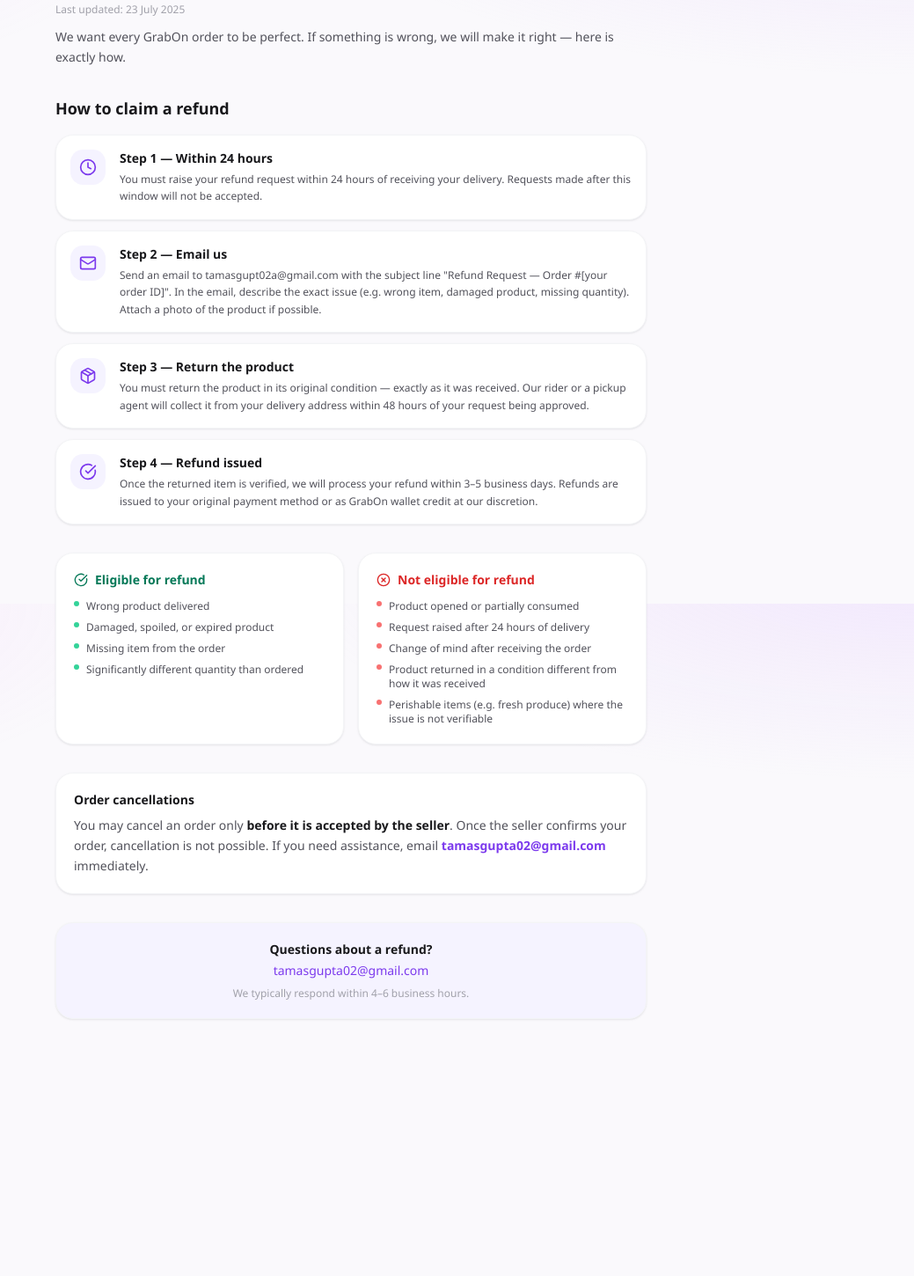
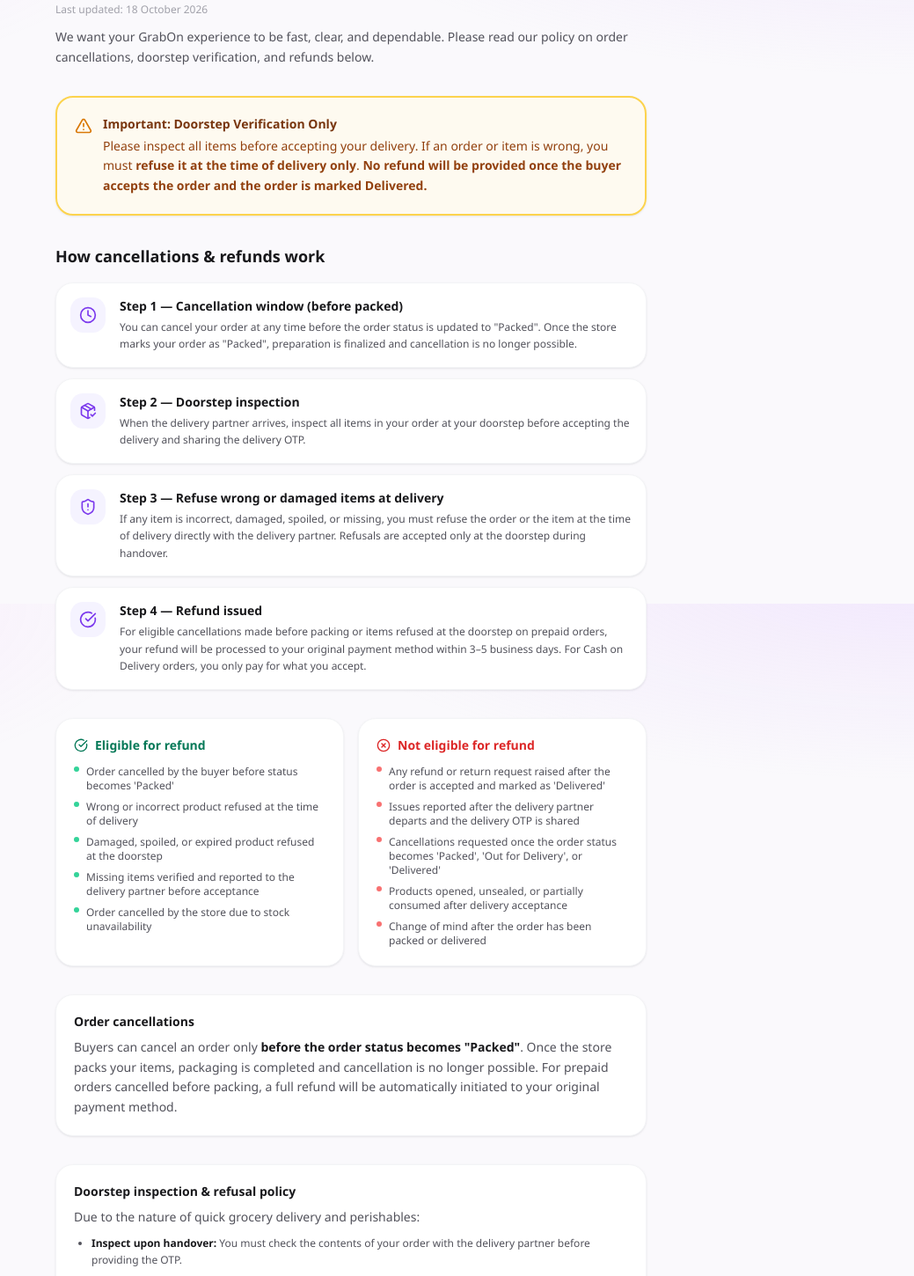
Before and after one commit to TamasGupta/QuickPick, a Next.js app: page /refund-policy in a window 1280 px wide. Shown: the part 114-1564 px from the top of the page at 88% size, without its empty margins (241-1280 px from the left). Before the commit the page ends 1312 px from the top, so only its background shows below. Built offline with nearby package versions, Linux system fonts and the light colour scheme; no server answers.

Commit message:
Updated refund and cancellation policy

```diff
--- a/src/app/privacy/page.tsx
+++ b/src/app/privacy/page.tsx
@@ -27,7 +27,7 @@ const SECTIONS = [
   },
   {
     title: "5. Data retention",
-    body: `We retain your account data for as long as your account is active. You may request deletion of your account and associated data at any time by emailing tamasgupt02a@gmail.com. We will process the request within 30 days.`,
+    body: `We retain your account data for as long as your account is active. You may request deletion of your account and associated data at any time by emailing tamasgupta02@gmail.com. We will process the request within 30 days.`,
   },
   {
     title: "6. Cookies & local storage",
--- a/src/app/refund-policy/page.tsx
+++ b/src/app/refund-policy/page.tsx
@@ -1,50 +1,51 @@
 import type { Metadata } from "next";
-import { Clock, Mail, Package, CheckCircle, XCircle } from "lucide-react";
+import { Clock, ShieldAlert, PackageCheck, CheckCircle, XCircle, AlertTriangle } from "lucide-react";
 
 export const metadata: Metadata = {
   title: "Refund & Cancellation Policy",
   description:
-    "GrabOn Refund and Cancellation Policy — how to request a refund and what to expect.",
+    "GrabOn Refund and Cancellation Policy — rules on order cancellations, doorstep inspection, and refunds.",
 };
 
-const LAST_UPDATED = "23 July 2025";
+const LAST_UPDATED = "18 October 2026";
 
 const STEPS = [
   {
     icon: Clock,
-    step: "Step 1 — Within 24 hours",
-    body: "You must raise your refund request within 24 hours of receiving your delivery. Requests made after this window will not be accepted.",
+    step: "Step 1 — Cancellation window (before packed)",
+    body: "You can cancel your order at any time before the order status is updated to \"Packed\". Once the store marks your order as \"Packed\", preparation is finalized and cancellation is no longer possible.",
   },
   {
-    icon: Mail,
-    step: "Step 2 — Email us",
-    body: "Send an email to tamasgupt02a@gmail.com with the subject line \"Refund Request — Order #[your order ID]\". In the email, describe the exact issue (e.g. wrong item, damaged product, missing quantity). Attach a photo of the product if possible.",
+    icon: PackageCheck,
+    step: "Step 2 — Doorstep inspection",
+    body: "When the delivery partner arrives, inspect all items in your order at your doorstep before accepting the delivery and sharing the delivery OTP.",
   },
   {
-    icon: Package,
-    step: "Step 3 — Return the product",
-    body: "You must return the product in its original condition — exactly as it was received. Our rider or a pickup agent will collect it from your delivery address within 48 hours of your request being approved.",
+    icon: ShieldAlert,
+    step: "Step 3 — Refuse wrong or damaged items at delivery",
+    body: "If any item is incorrect, damaged, spoiled, or missing, you must refuse the order or the item at the time of delivery directly with the delivery partner. Refusals are accepted only at the doorstep during handover.",
   },
   {
     icon: CheckCircle,
     step: "Step 4 — Refund issued",
-    body: "Once the returned item is verified, we will process your refund within 3–5 business days. Refunds are issued to your original payment method or as GrabOn wallet credit at our discretion.",
+    body: "For eligible cancellations made before packing or items refused at the doorstep on prepaid orders, your refund will be processed to your original payment method within 3–5 business days. For Cash on Delivery orders, you only pay for what you accept.",
   },
 ];
 
 const ELIGIBLE = [
-  "Wrong product delivered",
-  "Damaged, spoiled, or expired product",
-  "Missing item from the order",
-  "Significantly different quantity than ordered",
+  "Order cancelled by the buyer before status becomes 'Packed'",
+  "Wrong or incorrect product refused at the time of delivery",
+  "Damaged, spoiled, or expired product refused at the doorstep",
+  "Missing items verified and reported to the delivery partner before acceptance",
+  "Order cancelled by the store due to stock unavailability",
 ];
 
 const NOT_ELIGIBLE = [
-  "Product opened or partially consumed",
-  "Request raised after 24 hours of delivery",
-  "Change of mind after receiving the order",
-  "Product returned in a condition different from how it was received",
-  "Perishable items (e.g. fresh produce) where the issue is not verifiable",
+  "Any refund or return request raised after the order is accepted and marked as 'Delivered'",
+  "Issues reported after the delivery partner departs and the delivery OTP is shared",
+  "Cancellations requested once the order status becomes 'Packed', 'Out for Delivery', or 'Delivered'",
+  "Products opened, unsealed, or partially consumed after delivery acceptance",
+  "Change of mind after the order has been packed or delivered",
 ];
 
 export default function RefundPolicyPage() {
@@ -59,15 +60,35 @@ export default function RefundPolicyPage() {
           Last updated: {LAST_UPDATED}
         </p>
         <p className="mt-3 text-sm leading-relaxed text-ink-soft">
-          We want every GrabOn order to be perfect. If something is wrong, we
-          will make it right — here is exactly how.
+          We want your GrabOn experience to be fast, clear, and dependable.
+          Please read our policy on order cancellations, doorstep verification,
+          and refunds below.
         </p>
       </div>
 
-      {/* How to claim a refund */}
+      {/* Critical Policy Banner */}
+      <div className="card border-2 border-amber-300 bg-amber-50/70 p-5">
+        <div className="flex items-start gap-3">
+          <AlertTriangle className="mt-0.5 h-5 w-5 shrink-0 text-amber-600" />
+          <div className="text-sm">
+            <p className="font-bold text-amber-900">
+              Important: Doorstep Verification Only
+            </p>
+            <p className="mt-1 leading-relaxed text-amber-800">
+              Please inspect all items before accepting your delivery. If an order or item is wrong, you must{" "}
+              <strong>refuse it at the time of delivery only</strong>.{" "}
+              <strong>
+                No refund will be provided once the buyer accepts the order and the order is marked Delivered.
+              </strong>
+            </p>
+          </div>
+        </div>
+      </div>
+
+      {/* How cancellations & refunds work */}
       <div>
         <h2 className="mb-4 text-lg font-extrabold text-ink">
-          How to claim a refund
+          How cancellations &amp; refunds work
         </h2>
         <div className="space-y-3">
           {STEPS.map((s) => (
@@ -129,21 +150,38 @@ export default function RefundPolicyPage() {
           Order cancellations
         </h2>
         <p className="text-sm leading-relaxed text-ink-soft">
-          You may cancel an order only <strong className="text-ink">before it is accepted by the seller</strong>. Once the seller confirms your order, cancellation is not possible. If you need assistance, email{" "}
-          <a
-            href="mailto:tamasgupta02@gmail.com"
-            className="font-semibold text-brand-600 underline-offset-2 hover:underline"
-          >
-            tamasgupta02@gmail.com
-          </a>{" "}
-          immediately.
+          Buyers can cancel an order only{" "}
+          <strong className="text-ink">before the order status becomes &quot;Packed&quot;</strong>.
+          Once the store packs your items, packaging is completed and cancellation is no longer possible.
+          For prepaid orders cancelled before packing, a full refund will be automatically initiated to your original payment method.
         </p>
+      </div>
+
+      {/* Doorstep Inspection & Delivery Acceptance Details */}
+      <div className="card p-5">
+        <h2 className="mb-2 text-sm font-bold text-ink">
+          Doorstep inspection &amp; refusal policy
+        </h2>
+        <p className="text-sm leading-relaxed text-ink-soft">
+          Due to the nature of quick grocery delivery and perishables:
+        </p>
+        <ul className="mt-2 list-disc space-y-1.5 pl-5 text-xs text-ink-soft leading-relaxed">
+          <li>
+            <strong className="text-ink">Inspect upon handover:</strong> You must check the contents of your order with the delivery partner before providing the OTP.
+          </li>
+          <li>
+            <strong className="text-ink">Refusal at delivery only:</strong> If an item is incorrect, expired, or damaged, you must refuse it at the time of delivery directly with the delivery partner.
+          </li>
+          <li>
+            <strong className="text-ink">No refund after delivery:</strong> No refund will be provided once the buyer accepts the order and the order is marked Delivered. Claims cannot be made after the delivery partner departs.
+          </li>
+        </ul>
       </div>
 
       {/* Contact */}
       <div className="card bg-brand-50 p-5 text-center">
         <p className="text-sm font-semibold text-ink">
-          Questions about a refund?
+          Questions about our policy?
         </p>
         <a
           href="mailto:tamasgupta02@gmail.com"
--- a/src/app/terms/page.tsx
+++ b/src/app/terms/page.tsx
@@ -6,7 +6,7 @@ export const metadata: Metadata = {
     "GrabOn Terms and Conditions — your rights and obligations when using our grocery delivery platform.",
 };
 
-const LAST_UPDATED = "23 July 2025";
+const LAST_UPDATED = "18 October 2026";
 
 const SECTIONS = [
   {
@@ -22,12 +22,12 @@ const SECTIONS = [
     body: `To place orders you must create an account using your phone number. You are responsible for maintaining the confidentiality of your account and for all activities that occur under it. Notify us immediately at tamasgupta02@gmail.com if you suspect unauthorised access to your account.`,
   },
   {
-    title: "4. Orders & payment",
-    body: `• All prices displayed on GrabOn are inclusive of applicable taxes.\n• Orders are subject to product availability. If an item becomes unavailable after your order is placed, we will notify you and offer a refund for that item.\n• Payments are processed at the time of checkout. Currently we support Cash on Delivery and online payment options as shown in the app.\n• GrabOn reserves the right to cancel any order that appears fraudulent or violates these terms.`,
+    title: "4. Orders, payment & cancellation",
+    body: `• All prices displayed on GrabOn are inclusive of applicable taxes.\n• Orders are subject to product availability. If an item becomes unavailable after your order is placed, we will notify you and offer a refund for that item.\n• Payments are processed at the time of checkout. Currently we support Cash on Delivery and online payment options as shown in the app.\n• **Cancellation Window:** Buyers can only cancel an order before the order status becomes "Packed". Once the store marks an order as "Packed", packaging has commenced and cancellation is no longer possible.\n• GrabOn reserves the right to cancel any order that appears fraudulent or violates these terms.`,
   },
   {
-    title: "5. Delivery",
-    body: `• Delivery timings are estimates only. While we aim for delivery in under 11 minutes, actual delivery times may vary based on distance, traffic, and seller preparation time.\n• Delivery is currently available within serviceable areas in Agra, Uttar Pradesh only.\n• You must ensure that someone is available at the delivery address to receive the order. If the order cannot be delivered due to the customer's unavailability, it will be returned and a refund issued as per our Refund Policy.`,
+    title: "5. Delivery & doorstep inspection",
+    body: `• Delivery timings are estimates only. While we aim for delivery in under 11 minutes, actual delivery times may vary based on distance, traffic, and seller preparation time.\n• Delivery is currently available within serviceable areas in Agra, Uttar Pradesh only.\n• **Doorstep Verification:** Buyers must inspect all items at the time of delivery before sharing the delivery OTP and accepting the order.\n• **Refusal at Delivery Only:** If an order or item is incorrect, damaged, or expired, the buyer must refuse it at the time of delivery directly with the delivery partner.\n• **No Post-Delivery Refunds:** No refund will be provided once the buyer accepts the order and the order is marked Delivered. Please refer to our Refund & Cancellation Policy for full details.`,
   },
   {
     title: "6. Prohibited conduct",
```
